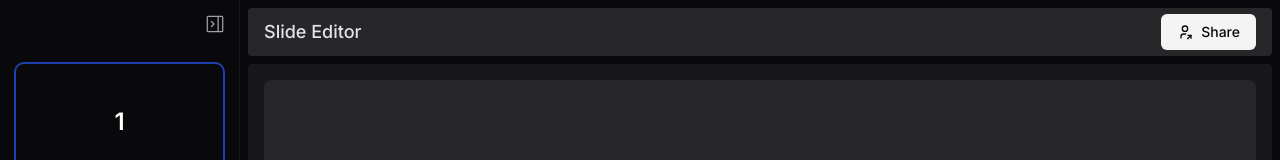
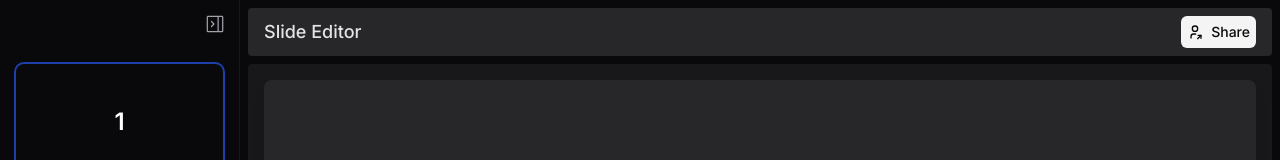
Before and after one commit to devanSAGA/slide-editor, a React (Vite) app: page / in a window 1280 px wide. Shown: the top 160 px of the page. Built offline with nearby package versions, Linux system fonts and the light colour scheme.

Commit message:
add tw-merge dependency and integrate in Button component

```diff
--- a/package.json
+++ b/package.json
@@ -16,7 +16,8 @@
     "@radix-ui/react-tooltip": "^1.2.8",
     "react": "^19.1.1",
     "react-dom": "^19.1.1",
-    "react-icons": "^5.5.0"
+    "react-icons": "^5.5.0",
+    "tailwind-merge": "^3.3.1"
   },
   "devDependencies": {
     "@eslint/js": "^9.36.0",
--- a/src/components/Button.tsx
+++ b/src/components/Button.tsx
@@ -1,4 +1,5 @@
 import { ButtonHTMLAttributes, forwardRef } from 'react';
+import { twMerge } from 'tailwind-merge';
 
 interface ButtonProps extends ButtonHTMLAttributes<HTMLButtonElement> {
   variant?: 'primary' | 'secondary' | 'ghost' | 'destructive';
@@ -28,7 +29,7 @@ const Button = forwardRef<HTMLButtonElement, ButtonProps>(
     return (
       <button
         ref={ref}
-        className={`${baseStyles} ${variantStyles[variant]} ${sizeStyles[size]} ${className}`}
+        className={twMerge(baseStyles, variantStyles[variant], sizeStyles[size], className)}
         {...props}
       >
         {children}
```
Also changed, not shown: 1 other file (tests, documents, lock files or other folders).
